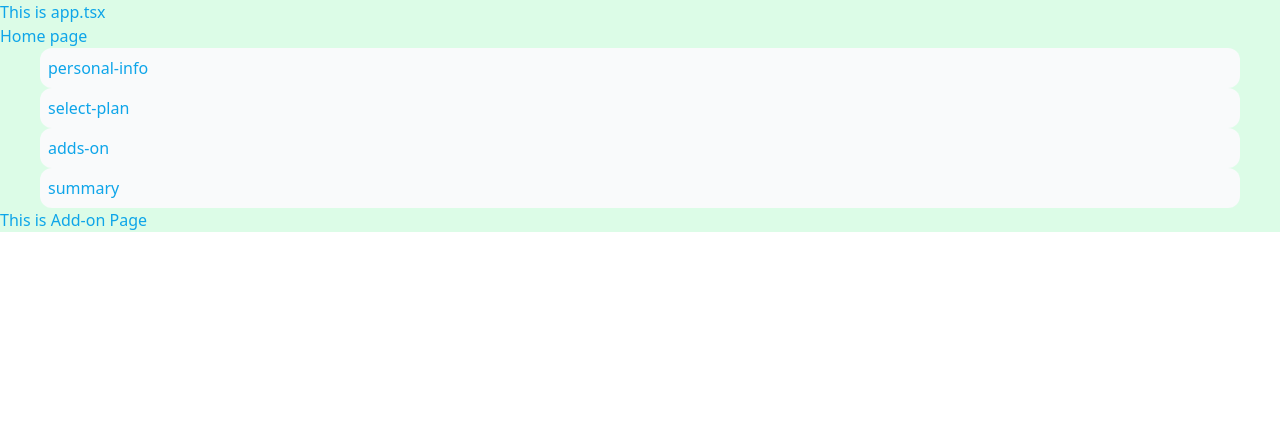
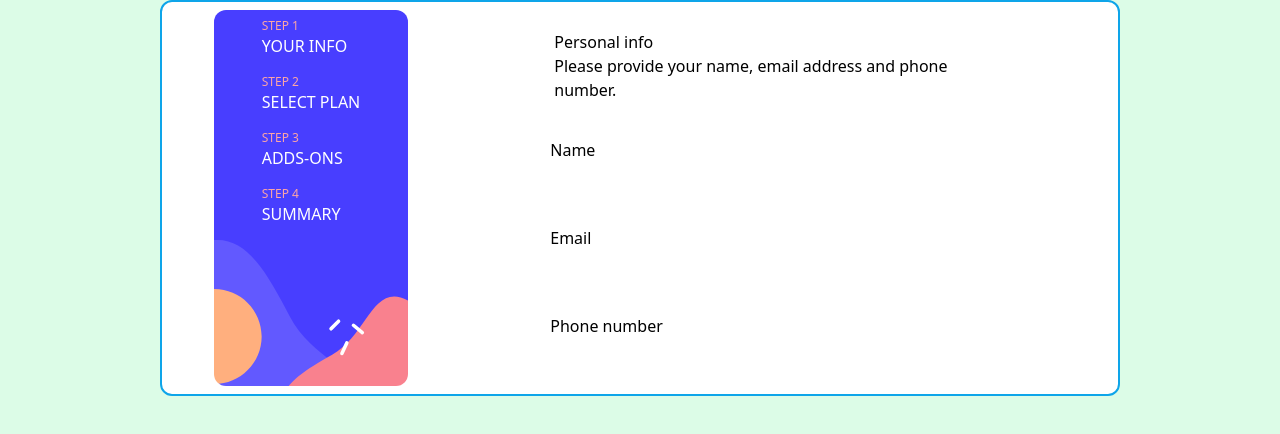
Before and after one commit to Licks-create/Traveey_FormUI, a React (Vite) app: page /adds-on in a window 1280 px wide. Shown: the top 434 px of the page. Built offline with nearby package versions, Linux system fonts and the light colour scheme.

Commit message:
form-Ui-stage2

```diff
--- a/src/App.tsx
+++ b/src/App.tsx
@@ -1,35 +1,26 @@
-
+import React from "react"
 import './App.css'
-import { BrowserRouter,Route,Routes } from 'react-router-dom'
+import { Route,Routes } from 'react-router-dom'
 import Home from './Pages/Home'
 import Personalinfo from './Pages/Personalinfo'
 import SelectPlan from './Pages/SelectPlan'
 import AddsOn from './Pages/AddsOn'
 import Summary from './Pages/Summary'
-function App() {
+const App:React.FC=():React.JSX.Element=> {
 
 
   return (
-    <div className='bg-green-100  font-medium text-sky-500 dark:text-sky-400 '>
-      This is app.tsx
+    <div className='bg-green-100  font-medium text-sky-500 dark:text-sky-400 h-screen '>
 
-      <BrowserRouter>
           <Routes>
               <Route path='/' element={<Home/>} >
-                <Route index element={<Personalinfo/>}></Route>
-                <Route path='/select-plan' element={<SelectPlan/>}>
-
-                </Route>
-                <Route path='/adds-on' element={<AddsOn/>}>
-
-                </Route>
-                <Route path='/summary' element={<Summary/>}>
-
-                </Route>
-
+                <Route index element={<Personalinfo/>}/>
+                <Route path='/select-plan' element={<SelectPlan/>}/>
+                <Route path='/adds-on' element={<AddsOn/>}/>
+                <Route path='/summary' element={<Summary/>}/>
               </Route>
           </Routes>
-      </BrowserRouter>
+
     </div>
   )
 }
--- a/src/Pages/AddsOn.tsx
+++ b/src/Pages/AddsOn.tsx
@@ -1,10 +1,41 @@
+/* eslint-disable @typescript-eslint/no-unused-vars */
+
 import React from 'react'
+type numArray=number[];
+let data:numArray=[1,1,3,4];
+data=[1,2,3]
+let prinFun:(name:string)=>undefined;
 
-const AddsOn = () => {
+const AddsOn:React.FC = ():React.JSX.Element => {
   return (
-    <div>
-      This is Add-on Page
-    </div>
+    <main className="personal-info w-3/4 mx-auto bg-white  text-black">
+        <section className="header p-5">
+                <h2 className="heading">
+                    Personal info
+                </h2>
+                <h4>
+                    Please provide your name, email address and phone number.
+                </h4>
+        </section>
+        <section className='personal-data'>
+            <form action="">
+                <div className="name p-4">
+                    <label htmlFor="name" className='block'>Name</label>
+                <input className='mt-2'  id='name' type="text" />
+                </div>
+
+                <div className="email p-4">
+                    <label htmlFor="email" className='block' >Email</label>
+                    <input type="email" className='mt-2' id='email'/>
+                </div>
+
+                <div className="number p-4">
+                    <label htmlFor="number" className='block' >Phone number</label>
+                    <input type="number" className='mt-2' id='number' />
+                </div>
+            </form>
+        </section>
+    </main>
   )
 }
 
--- a/src/Pages/Home.tsx
+++ b/src/Pages/Home.tsx
@@ -1,13 +1,32 @@
 import React from 'react'
 import {Link,Outlet} from "react-router-dom"
+import img1 from "../assets/assets/images/bg-sidebar-desktop.svg"
 const Home = () => {
   return (
-    <div className='flex flex-col' >
-      Home page
-      <Link to={"/"} className='mx-10 bg-gray-50 p-2 rounded-xl'>personal-info</Link>
-      <Link to={"/select-plan"} className='mx-10 bg-gray-50 p-2 rounded-xl'>select-plan</Link>
-      <Link to={"/adds-on"} className='mx-10 bg-gray-50 p-2 rounded-xl'>adds-on</Link>
-      <Link to={"/summary"} className='mx-10 bg-gray-50 p-2 rounded-xl'>summary</Link>
+    <div className='grid w-3/4 mx-auto border-2 border-sky-500 bg-white p-2 rounded-xl' style={{gridTemplateColumns:"30% 70%"}}>
+
+    <div className='flex flex-col  mx-auto h-full justify-items-start rounded-xl' style={{background:`url(${img1}) center center/cover`}}>
+      {/* Home page */}
+      <div  className='mx-10 my-0 text-white p-2 rounded-xl'>
+        <h6 className='text-xs text-red-300'>STEP 1</h6>
+      <Link to={"/"} >YOUR INFO</Link>
+      </div>
+
+      <div  className='mx-10 my-0 text-white p-2 rounded-xl'>
+        <h6 className='text-xs text-red-300'>STEP 2</h6>
+        <Link to={"/select-plan"} >SELECT PLAN</Link>
+      </div>
+
+      <div  className='mx-10 my-0 text-white p-2 rounded-xl'>
+        <h6 className='text-xs text-red-300'>STEP 3</h6>
+      <Link to={"/adds-on"} >ADDS-ONS</Link>
+      </div>
+      <div  className='mx-10 my-0 text-white p-2 rounded-xl'>
+        <h6 className='text-xs text-red-300'>STEP 4</h6>
+      <Link to={"/summary"} >SUMMARY</Link>
+      </div>
+
+    </div>
         <Outlet/>
         </div>
   )
--- a/src/Pages/Personalinfo.tsx
+++ b/src/Pages/Personalinfo.tsx
@@ -1,10 +1,35 @@
 import React from 'react'
 
-const Personalinfo = () => {
+const Personalinfo:React.FC = ():React.JSX.Element => {
   return (
-    <div>
-      Personal info
-    </div>
+    <main className="personal-info w-3/4 mx-auto bg-white  text-black">
+        <section className="header p-5">
+                <h2 className="heading">
+                    Personal info
+                </h2>
+                <h4>
+                    Please provide your name, email address and phone number.
+                </h4>
+        </section>
+        <section className='personal-data'>
+            <form action="">
+                <div className="name p-4">
+                    <label htmlFor="name" className='block'>Name</label>
+                <input className='mt-2'  id='name' type="text" />
+                </div>
+
+                <div className="email p-4">
+                    <label htmlFor="email" className='block' >Email</label>
+                    <input type="email" className='mt-2' id='email'/>
+                </div>
+
+                <div className="number p-4">
+                    <label htmlFor="number" className='block' >Phone number</label>
+                    <input type="number" className='mt-2' id='number' />
+                </div>
+            </form>
+        </section>
+    </main>
   )
 }
 
--- a/src/Pages/SelectPlan.tsx
+++ b/src/Pages/SelectPlan.tsx
@@ -2,9 +2,34 @@ import React from 'react'
 
 const SelectPlan = () => {
   return (
-    <div>
-      Select your plan
-    </div>
+    <main className="personal-info w-3/4 mx-auto bg-white  text-black">
+        <section className="header p-5">
+                <h2 className="heading">
+                    Personal info
+                </h2>
+                <h4>
+                    Please provide your name, email address and phone number.
+                </h4>
+        </section>
+        <section className='personal-data'>
+            <form action="">
+                <div className="name p-4">
+                    <label htmlFor="name" className='block'>Name</label>
+                <input className='mt-2'  id='name' type="text" />
+                </div>
+
+                <div className="email p-4">
+                    <label htmlFor="email" className='block' >Email</label>
+                    <input type="email" className='mt-2' id='email'/>
+                </div>
+
+                <div className="number p-4">
+                    <label htmlFor="number" className='block' >Phone number</label>
+                    <input type="number" className='mt-2' id='number' />
+                </div>
+            </form>
+        </section>
+    </main>
   )
 }
 
--- a/src/Pages/Summary.tsx
+++ b/src/Pages/Summary.tsx
@@ -2,9 +2,34 @@ import React from 'react'
 
 const Summary = () => {
   return (
-    <div>
-      Sumary
-    </div>
+    <main className="personal-info w-3/4 mx-auto bg-white  text-black">
+        <section className="header p-5">
+                <h2 className="heading">
+                    Personal info
+                </h2>
+                <h4>
+                    Please provide your name, email address and phone number.
+                </h4>
+        </section>
+        <section className='personal-data'>
+            <form action="">
+                <div className="name p-4">
+                    <label htmlFor="name" className='block'>Name</label>
+                <input className='mt-2'  id='name' type="text" />
+                </div>
+
+                <div className="email p-4">
+                    <label htmlFor="email" className='block' >Email</label>
+                    <input type="email" className='mt-2' id='email'/>
+                </div>
+
+                <div className="number p-4">
+                    <label htmlFor="number" className='block' >Phone number</label>
+                    <input type="number" className='mt-2' id='number' />
+                </div>
+            </form>
+        </section>
+    </main>
   )
 }
 
--- a/src/main.tsx
+++ b/src/main.tsx
@@ -2,9 +2,12 @@ import React from 'react'
 import ReactDOM from 'react-dom/client'
 import App from './App.tsx'
 import './index.css'
+import { BrowserRouter } from 'react-router-dom'
 
 ReactDOM.createRoot(document.getElementById('root')!).render(
   <React.StrictMode>
+    <BrowserRouter>
     <App />
+    </BrowserRouter>
   </React.StrictMode>,
 )
```
Also changed, not shown: package.json (+6 -3 lines), .eslintrc.cjs, 1 other file (tests, documents, lock files or other folders).
